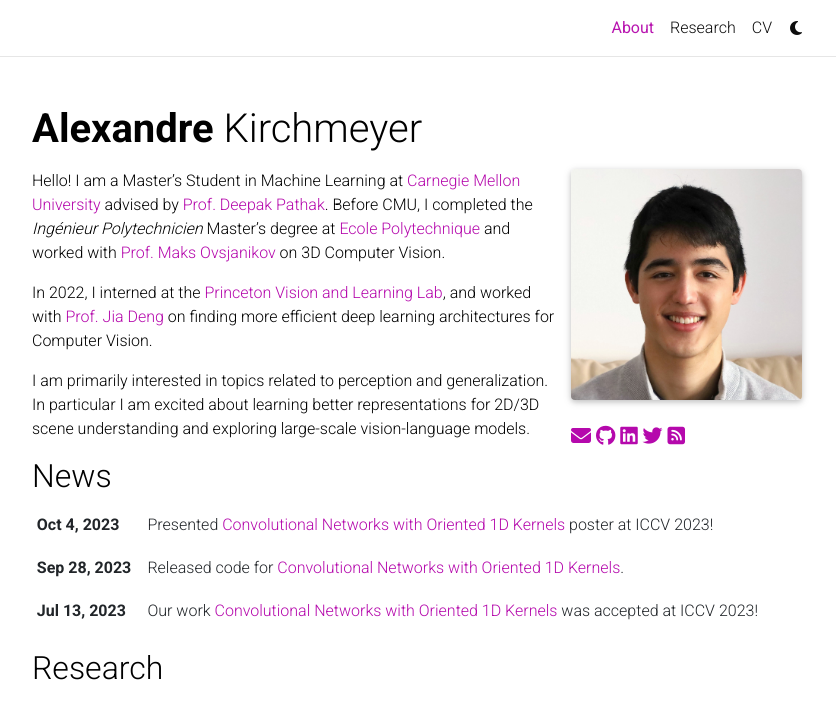
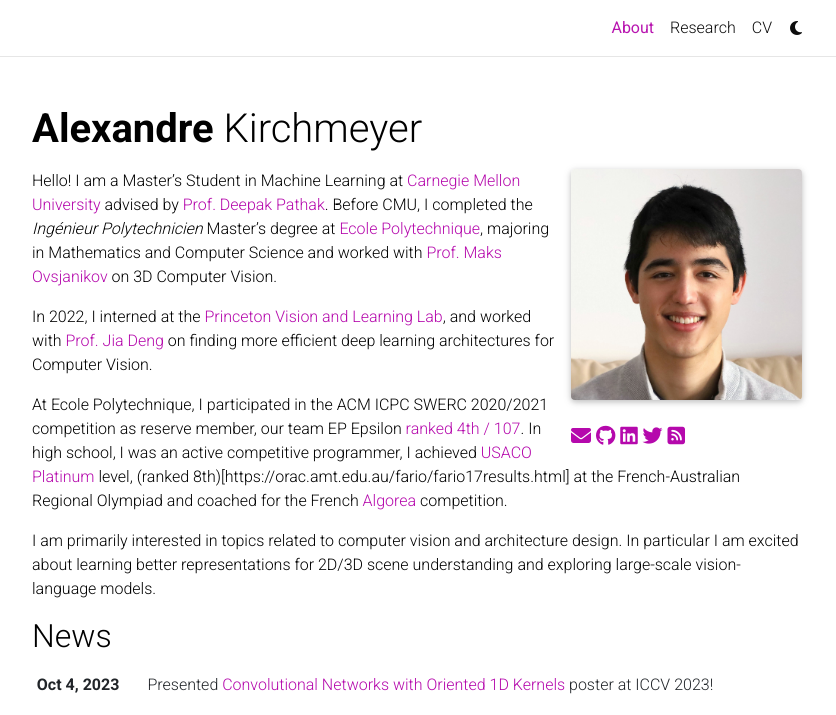
Before and after one commit to akirchmeyer/akirchmeyer, a Jekyll site: the page built from _pages/about.md, in a window 1280 px wide and 1049 px high, cut to the strip 0-715 px from the top of the window. Shown: the whole strip, without its empty margins (223-1059 px from the left). Built offline with Jekyll 4.4.1, drawn with Linux system fonts in a browser that asks for light colours; full-size pictures stand in for the smaller copies a plugin makes; comment, search, counter and statistics services are not loaded; a style sheet for code colours, icons or effects is not loaded.

Commit message:
Update about.md

```diff
--- a/_pages/about.md
+++ b/_pages/about.md
@@ -17,11 +17,13 @@
 social: false  # includes social icons at the bottom of the page
 ---
 
-Hello! I am a Master's Student in Machine Learning at [Carnegie Mellon University](https://www.ml.cmu.edu) advised by [Prof. Deepak Pathak](https://www.cs.cmu.edu/~dpathak). Before CMU, I completed the [_Ingénieur Polytechnicien_](https://programmes.polytechnique.edu/en/ingenieur-polytechnicien-program/ingenieur-polytechnicien-program) Master's degree at [Ecole Polytechnique](https://www.polytechnique.edu) and worked with [Prof. Maks Ovsjanikov](https://www.lix.polytechnique.fr/~maks/) on 3D Computer Vision.
+Hello! I am a Master's Student in Machine Learning at [Carnegie Mellon University](https://www.ml.cmu.edu) advised by [Prof. Deepak Pathak](https://www.cs.cmu.edu/~dpathak). Before CMU, I completed the [_Ingénieur Polytechnicien_](https://programmes.polytechnique.edu/en/ingenieur-polytechnicien-program/ingenieur-polytechnicien-program) Master's degree at [Ecole Polytechnique](https://www.polytechnique.edu), majoring in Mathematics and Computer Science and worked with [Prof. Maks Ovsjanikov](https://www.lix.polytechnique.frx/~maks/) on 3D Computer Vision.
 
 In 2022, I interned at the [Princeton Vision and Learning Lab](https://pvl.cs.princeton.edu), and worked with [Prof. Jia Deng](https://www.cs.princeton.edu/~jiadeng/) on finding more efficient deep learning architectures for Computer Vision.
 
-I am primarily interested in topics related to perception and generalization. In particular I am excited about learning better representations for 2D/3D scene understanding and exploring large-scale vision-language models.
+At Ecole Polytechnique, I participated in the ACM ICPC SWERC 2020/2021 competition as reserve member, our team EP Epsilon [ranked 4th / 107](https://swerc.eu/2020/theme/scoreboard/index.html). In high school, I was an active competitive programmer, I achieved [USACO Platinum](http://www.usaco.org/current/data/dec16_gold_results.html) level, (ranked 8th)[https://orac.amt.edu.au/fario/fario17results.html] at the French-Australian Regional Olympiad and coached for the French [Algorea](https://algorea.org) competition.
+
+I am primarily interested in topics related to computer vision and architecture design. In particular I am excited about learning better representations for 2D/3D scene understanding and exploring large-scale vision-language models.
 
 <!---
 My research interests lie at at the intersection of computer vision and artificial intelligence, . In particular, I am interested in 2D/3D scene understanding, self-supervised learning, multimodal machine learning in topics related to generalization and perception, with a focus on multimodal machine learning and 3D computer vision.
```
